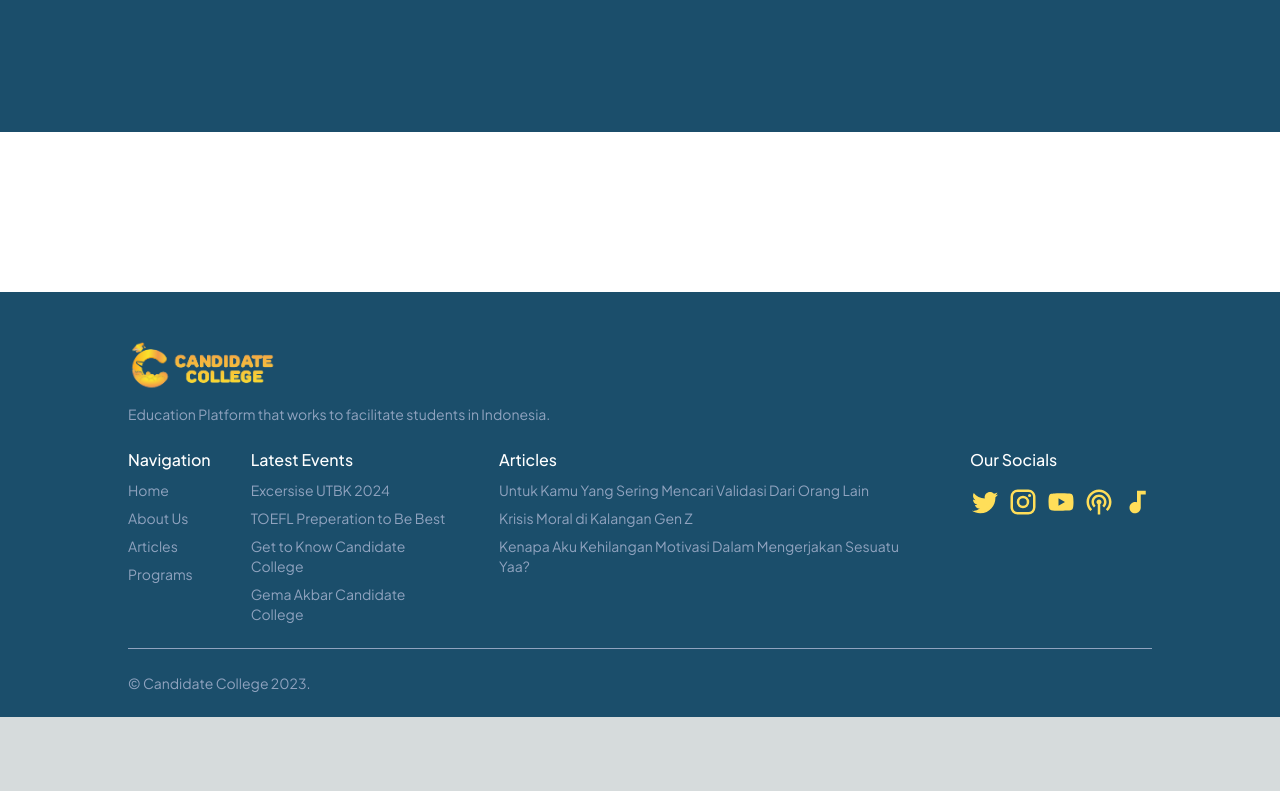
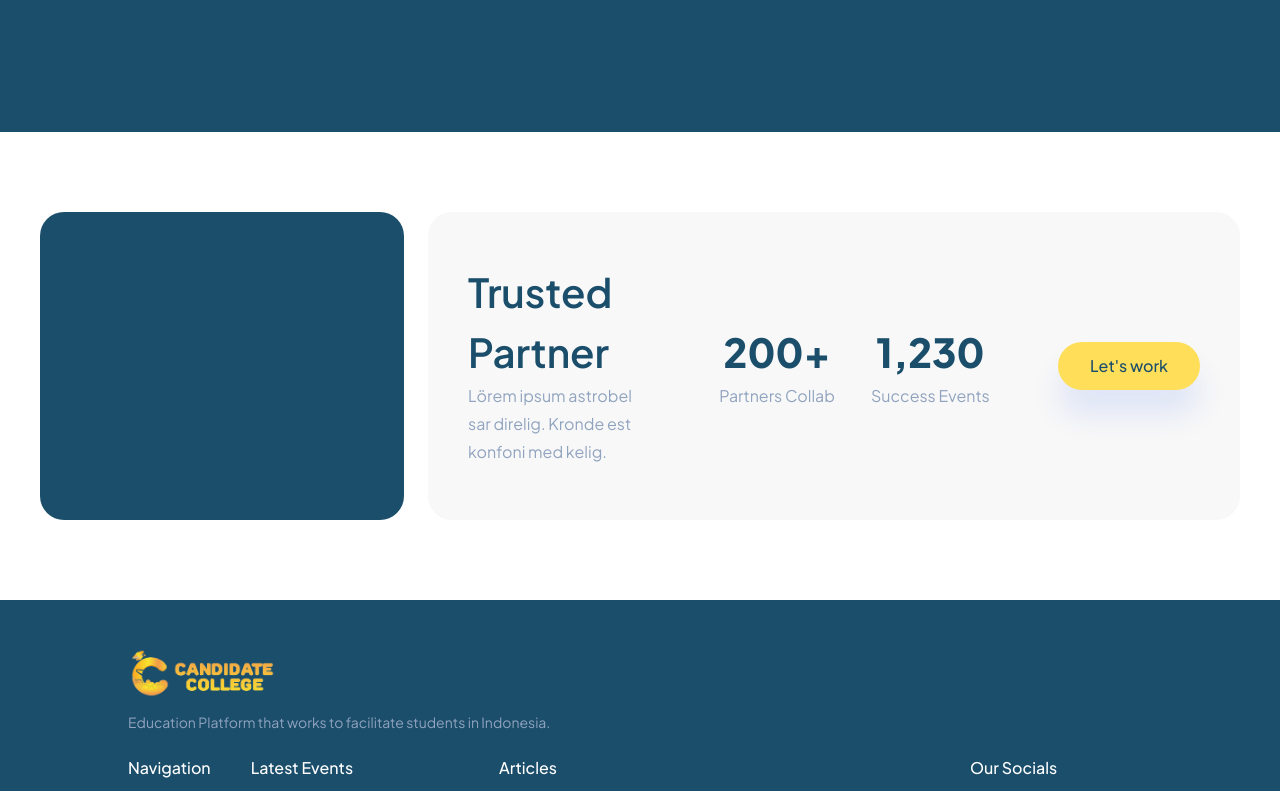
Before and after one commit to candidatecollege/candidate-college, a Next.js app: page /about in a window 1280 px wide. Shown: the part 668-1459 px from the top of the page. Before the commit the page ends 1385 px from the top, so only its background shows below. Built offline with nearby package versions, Linux system fonts and the light colour scheme.

Commit message:
build work with us section

```diff
--- a/src/app/about/page.tsx
+++ b/src/app/about/page.tsx
@@ -38,6 +38,7 @@ const About = () => {
     <main className="bg-primary h-full">
       {/* Navbar */}
       <Navbar active="About Us" isDetail={false} />
+
       {/* Hero */}
       <section className="flex flex-col w-full h-full lg:pt-[90px] md:pt-[165px] pt-[155px] px-5 py-12 md:max-w-6xl md:mx-auto justify-center md:items-center relative lg:h-screen">
         <p className="text-gray text-sm md:text-center lg:text-base md:w-[40%]">
@@ -79,7 +80,45 @@ const About = () => {
       </section>
 
       {/* Work With Us */}
-      <section className="w-full h-full bg-white px-5 py-10 md:py-20 flex flex-col gap-9 md:items-center md:justify-center"></section>
+      <section className="w-full h-full flex flex-row gap-x-6 bg-white px-10 pt-[90px] pb-[65px] md:py-20">
+        <div className="min-w-[364px] h-[308px] bg-primary rounded-3xl"></div>
+        <div className="flex justify-between w-full h-[308px] px-10 py-[50px] bg-[#F8F8F8] rounded-3xl">
+          <div className="flex flex-col basis-1/4">
+            <h2 className="text-primary text-[40px] font-semibold leading-normal">
+              Trusted Partner
+            </h2>
+            <p className="text-[#90A3BF] text-base font-normal leading-7">
+              Lörem ipsum astrobel sar direlig. Kronde est konfoni med kelig.
+            </p>
+          </div>
+          <div className="flex basis-1/2 justify-center items-center gap-9">
+            <div>
+              <p className="text-primary text-[40px] font-extrabold leading-normal text-center">
+                200+
+              </p>
+              <p className="text-[#90A3BF] text-base font-normal leading-7 text-center">
+                Partners Collab
+              </p>
+            </div>
+            <div>
+              <p className="text-primary text-[40px] font-extrabold leading-normal text-center">
+                1,230
+              </p>
+              <p className="text-[#90A3BF] text-base font-normal leading-7 text-center">
+                Success Events
+              </p>
+            </div>
+          </div>
+          <div className="flex basis-[max-content] justify-end items-center">
+            <Link
+              href="/"
+              className="bg-secondary text-primary font-medium text-base rounded-full px-8 py-3 text-center cursor-pointer inline-block self-center shadow-[0px_25px_30px_0px_rgba(0,65,232,0.10)]"
+            >
+              Let's work
+            </Link>
+          </div>
+        </div>
+      </section>
 
       {/* Footer */}
       <Footer />
```
